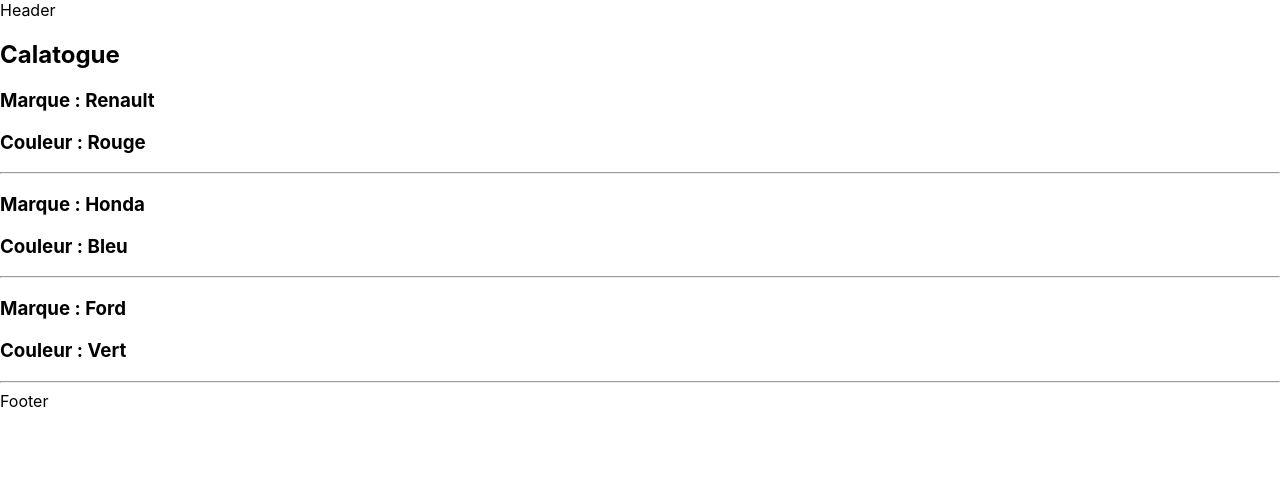
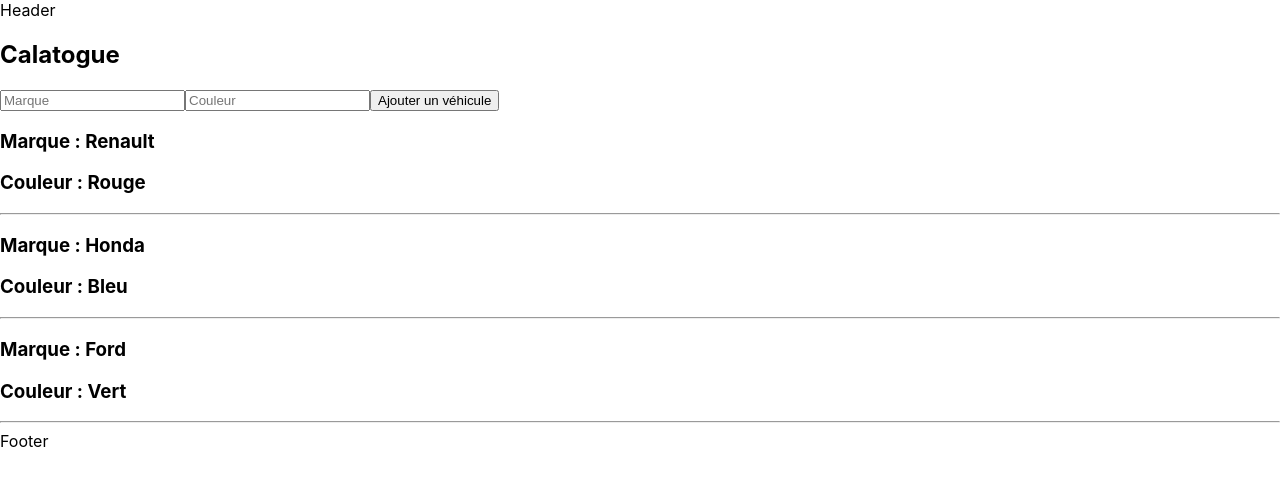
Before and after one commit to Kazetus/dsi-front, a React (Create React App) app: page /cars in a window 1280 px wide. Shown: the top 486 px of the page. Built offline with nearby package versions, Linux system fonts and the light colour scheme.

Commit message:
update carInput

```diff
--- /dev/null
+++ b/src/component/CarInput.js
@@ -0,0 +1,25 @@
+import React, {useState} from 'react';
+
+function CarInput({addCar}) {
+
+    const [marque, setMarque] = useState('');
+    const [couleur, setCouleur] = useState('');
+
+    const handleSubmit = (e) => {
+        e.preventDefault();
+        console.log(e);
+        addCar({ marque, couleur });
+        setMarque('');
+        setCouleur('');
+    }
+
+    return (
+        <form onSubmit={handleSubmit}>
+            <input value={marque} onChange={(e) => setMarque(e.target.value)} placeholder="Marque" />
+            <input value={couleur} onChange={(e) => setCouleur(e.target.value)} placeholder="Couleur" />
+            <button type="submit">Ajouter un véhicule</button>
+        </form>
+    );
+}
+
+export default CarInput;
--- a/src/component/MyCars.js
+++ b/src/component/MyCars.js
@@ -1,6 +1,7 @@
 import React, { useState } from 'react';
 import Wrapper from './Wrapper';
 import Car from './Car';
+import CarInput from './CarInput';
 
 
 
@@ -12,18 +13,20 @@
         { marque: 'Ford', couleur: 'Vert' }
     ]);
 
+    const addCar = (car) => {
+        setCar([...cars, car]);
+      };
+
     return (
         <Wrapper>
             <h2>{title}</h2>
+            <CarInput addCar={addCar} />
             {cars.map((car) => (
                 <>
                 <Car marque={car.marque} couleur={car.couleur} />
                 <hr/>
                 </>
             ))}
-            {/* <Car marque="Ford" couleur="vert" />
-            <Car marque="Renault" couleur="rouge" />
-            <Car marque="Citroen" couleur="bleu" /> */}
         </Wrapper>
     );
 }
```
